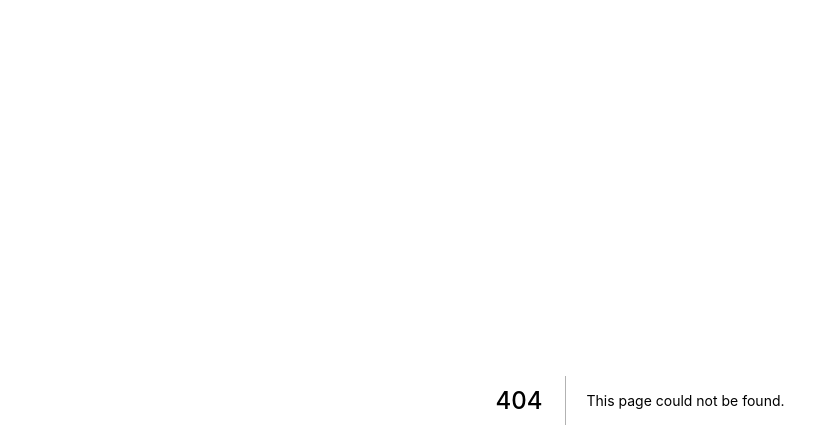
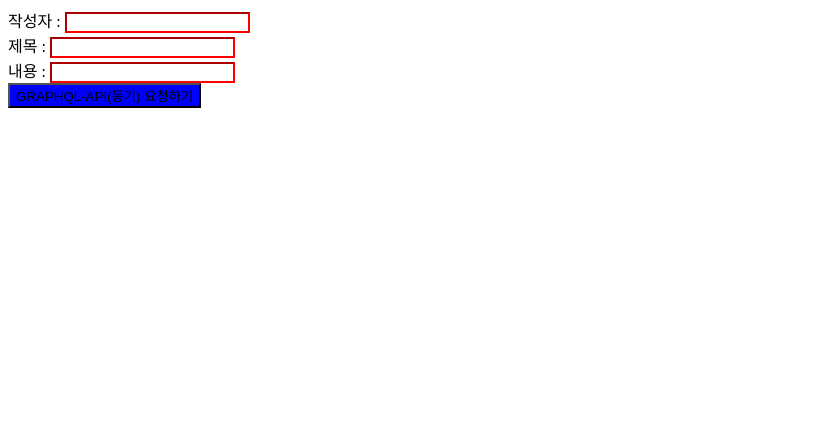
Before and after one commit to Sn-bow/code_for_study, a Next.js app: page /06-01-container-presenter in a window 1280 px wide. Before the commit this address had no page. Shown: the top 448 px of the page, without its empty margins (0-839 px from the left). Built offline with nearby package versions, Linux system fonts and the light colour scheme.

Commit message:
section04-01 소제목 공부 완료

```diff
--- /dev/null
+++ b/pages/06-01-container-presenter/index.js
@@ -0,0 +1,15 @@
+import BoardWrite from '../../src/components/units/board/write/BoardWrite.container'
+
+const GraphqlMutationInputPage = () => {
+
+    return (
+        <BoardWrite />
+    )
+}
+
+export default GraphqlMutationInputPage
+
+
+// page 폴더에 있는 index.js 가 app.js 가기전 부모가 되어야한다.
+// page 컴포넌트인 index.js 에는 설정 같은것들을 추가한다.
+// 가령 로그인이 되었을때만 접속할 수 있는 페이지일 경우 해당 설정을 여기서 작업한다.
--- /dev/null
+++ b/src/components/units/board/write/BoardWrite.container.js
@@ -0,0 +1,51 @@
+import { useState } from 'react'
+import { useMutation } from '@apollo/client'
+import BoardWriteUI from './BoardWrite.presenter'
+import CREATE_BOARD from './BoardWrite.queries'
+
+const BoardWrite = () => {
+    const [writer, setWriter] = useState("")
+    const [title, setTitle] = useState("")
+    const [contents, setContents] = useState("")
+
+    const [나의함수] = useMutation(CREATE_BOARD)
+
+    // apollo client 에서 변수를 사용하는 법
+    const onClickSubmit = async () => {
+        // const writer = "qqq" // 이 함수에 있으면 현재 스코프
+        const result = await 나의함수({
+            variables: { // variables 이게 $ 역할을 해줌  $writer -> variables: writer: "들어올 변수 값" || writer: {변수}
+                writer: writer, // 이 함수에 없으면 스코프 체인을 통해서 위 함수에서 찾음
+                title: title,
+                contents: contents
+            }
+        })
+        console.log(result)
+        alert(result.data.createBoard.message)
+    }
+
+    const onChangeWriter = (e) => {
+        setWriter(e.target.value)
+    }
+
+    const onChangeTitle = (e) => {
+        setTitle(e.target.value)
+    }
+
+    const onChangeContents = (e) => {
+        setContents(e.target.value)
+    }
+
+    return (
+        <>
+            <BoardWriteUI
+                onClickSubmit={onClickSubmit}
+                onChangeWriter={onChangeWriter}
+                onChangeTitle={onChangeTitle}
+                onChangeContents={onChangeContents}
+            />
+        </>
+    )
+}
+
+export default BoardWrite;
--- /dev/null
+++ b/src/components/units/board/write/BoardWrite.presenter.js
@@ -0,0 +1,25 @@
+// import { RedInput, BlueButton } from './BoardWrite.styles'
+import * as S from './BoardWrite.styles'
+
+// 부모에서만 자식으로 props를 전달해 줄 수있다.
+// 리액트의 데이터 전달 방식
+// 단방향 전달 방식
+const BoardWriteUI = (props) => {
+    const {
+        onClickSubmit,
+        onChangeWriter,
+        onChangeTitle,
+        onChangeContents
+    } = props
+
+    return (
+        <>
+            작성자 : <S.RedInput type="text" onChange={onChangeWriter} /> <br />
+            제목 : <S.RedInput type="text" onChange={onChangeTitle} /> <br />
+            내용 : <S.RedInput type="text" onChange={onChangeContents} /> <br />
+            <S.BlueButton onClick={onClickSubmit}>GRAPHQL-API(동기) 요청하기</S.BlueButton>
+        </>
+    )
+}
+
+export default BoardWriteUI
--- /dev/null
+++ b/src/components/units/board/write/BoardWrite.queries.js
@@ -0,0 +1,14 @@
+import { gql } from '@apollo/client'
+
+
+const CREATE_BOARD = gql`
+mutation createBoard($writer: String, $title: String, $contents: String) { # 변수의 타입 적는곳
+    createBoard(writer: $writer, title: $title, contents: $contents){       # 실제 우리가 전달할 변수 적는 곳
+        _id
+        number
+        message
+    }
+ }
+`
+
+export default CREATE_BOARD
--- /dev/null
+++ b/src/components/units/board/write/BoardWrite.styles.js
@@ -0,0 +1,12 @@
+import styled from '@emotion/styled'
+
+export const RedInput = styled.input`
+    border-color: red;
+`
+
+export const BlueButton = styled.button`
+    background-color: blue;
+`
+// export & export default 의 차이는 export 는 골라서 받기
+// export default 는 그놈만 받기
+// 해당 export 들을 전부 받아오고 싶으면 * as 변수명 from ...으로 전체 함수를 받아올 수 있다.
```
